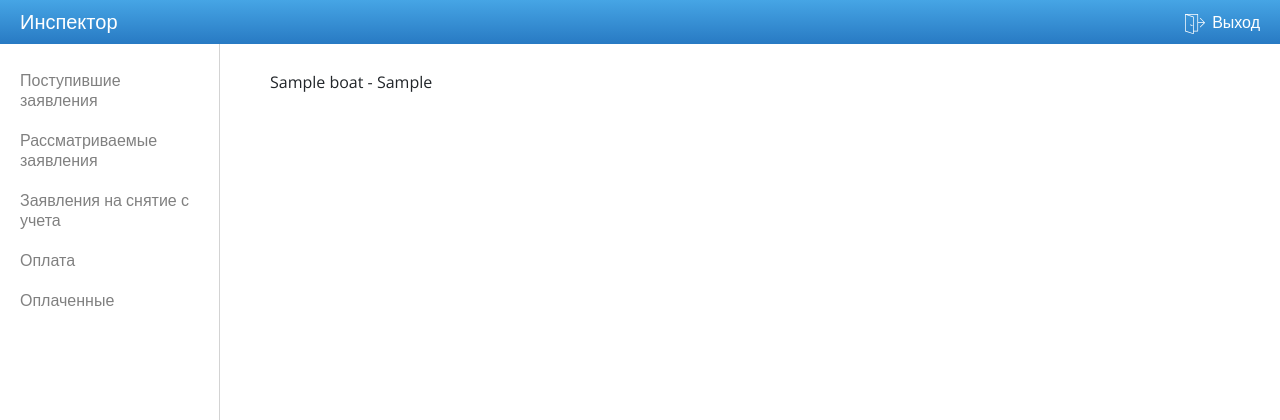
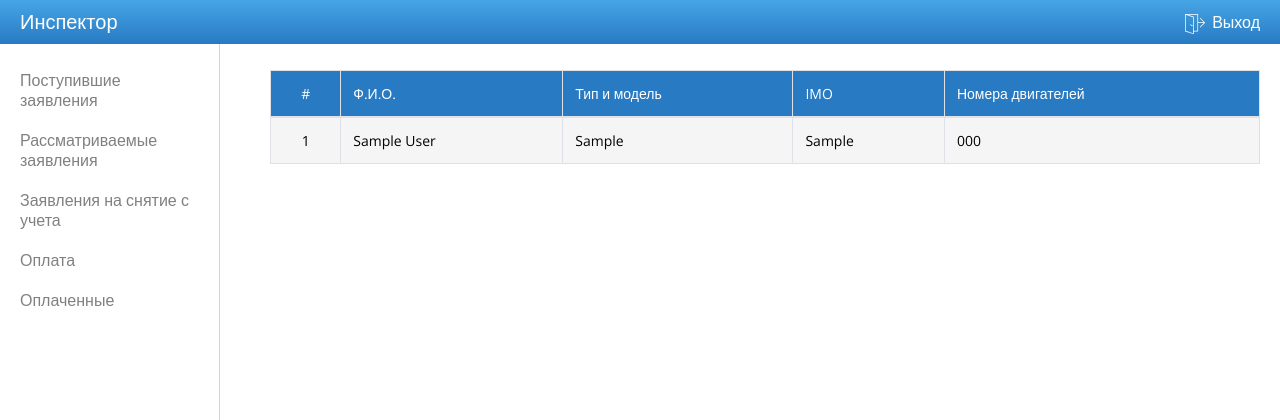
Before and after one commit to Claim2001/ICMC, a Django app: template main/templates/main/inspector_payed_requests.html in a window 1280 px wide. Shown: the top 420 px of the page. Run offline with Django 3.2, Linux system fonts and the light colour scheme; tables that the repository leaves empty hold one stand-in row (values such as "Sample post"); the template is opened without the code that fills it: values that come from a table or form of the project are taken from there, most other values are stand-ins (such as "Sample title", 1, 10 or a date in 2020); some libraries are stand-ins or nearby versions.

```diff
--- a/main/templates/main/inspector_payed_requests.html
+++ b/main/templates/main/inspector_payed_requests.html
@@ -3,10 +3,29 @@
 
 {% block content %}
 
-    {% for request in requests %}
+    <table class="table table-bordered table-hover link-table">
+        <thead>
+        <tr>
+            <th class="first" scope="col">#</th>
+            <th scope="col">Ф.И.О.</th>
+            <th scope="col">Тип и модель</th>
+            <th scope="col">IMO</th>
+            <th scope="col">Номера двигателей</th>
+        </tr>
+        </thead>
+        <tbody>
+        {% for request in requests %}
+            <tr>
+                <th class="first" scope="row"><a href="{% url 'main:register_request' pk=request.pk %}">{{ forloop.counter }}</a></th>
+                <td>
+                    <a href="{% url 'main:register_request' pk=request.pk %}">{{ request.owner.first_name }} {{ request.owner.last_name }}</a>
+                </td>
+                <td><a href="{% url 'main:register_request' pk=request.pk %}">{{ request.model_type }}</a></td>
+                <td><a href="{% url 'main:register_request' pk=request.pk %}">{{ request.imo }}</a></td>
+                <td><a href="{% url 'main:register_request' pk=request.pk %}">{{ request.engine_number }}</a></td>
+            </tr>
+        {% endfor %}
+    </table>
 
-        {{ request }}
-
-    {% endfor %}
 
 {% endblock %}
```
Also changed, not shown: main/views.py (+8 -0 lines).
